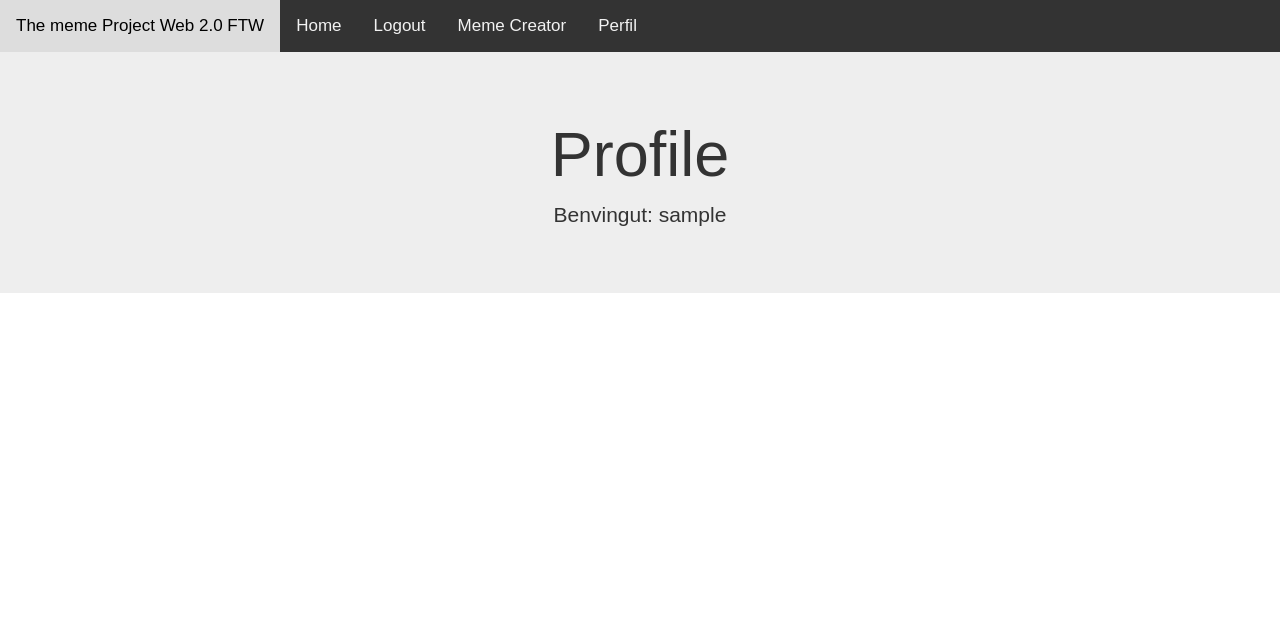
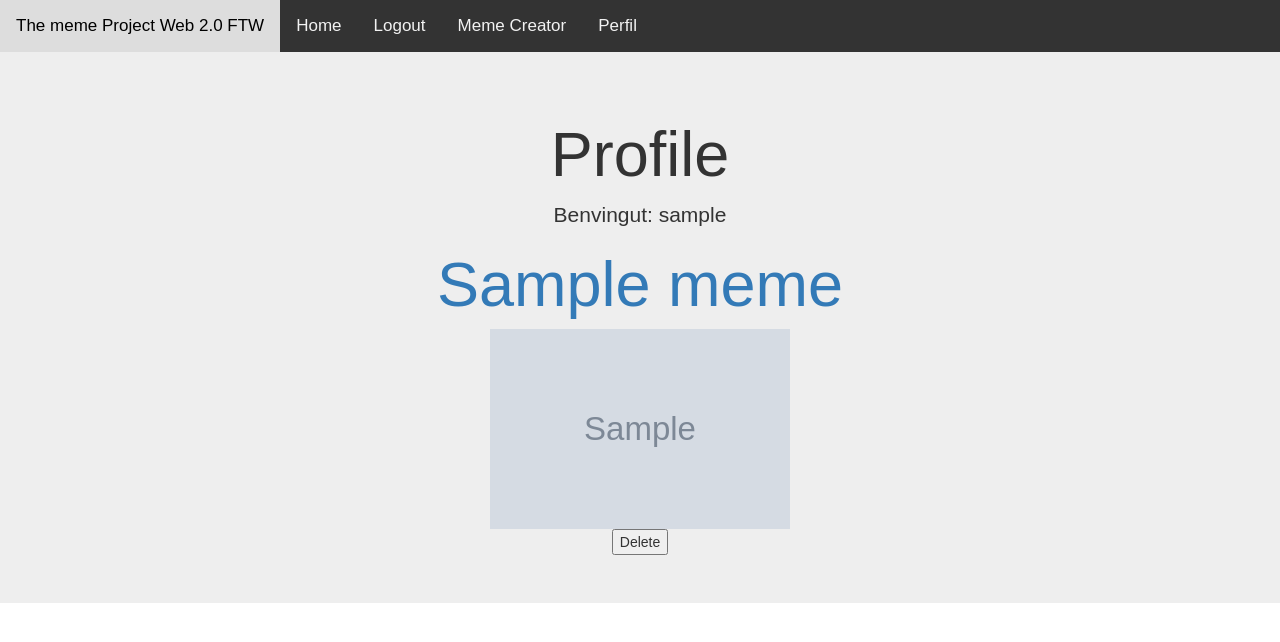
Before and after one commit to ferranmartinezlleida/WebMemeProject, a Django app: page /profile/ in a window 1280 px wide. Shown: the top 642 px of the page. Run offline with Django 3.2, Linux system fonts and the light colour scheme; a user stored in the database is signed in; tables that the repository leaves empty hold one stand-in row (values such as "Sample post"); grey boxes marked "Sample" are stand-in pictures; some libraries are stand-ins or nearby versions.

Commit message:
Bugs fixed

```diff
--- a/Main_Meme/views.py
+++ b/Main_Meme/views.py
@@ -129,8 +129,12 @@
 
 
 def deleteMeme(request):
+
     dictionari = request.POST.dict()
-    meme = Meme.objects.get(id=dictionari['Delete'])
+    try:
+        meme = Meme.objects.get(id=dictionari['Delete'])
+    except:
+        return HttpResponseRedirect("/profile/")
     title = meme.title
     meme.delete()
     return render(request,"meme_delete.html",{"meme_title":title})
--- a/templates/Profile.html
+++ b/templates/Profile.html
@@ -78,7 +78,7 @@ body {
 
         <h1>Profile</h1>
             <p>Benvingut: {{ user.username }}</p>
-        {% for meme in Meme %}
+        {% for meme in Memes %}
 
                 <meme>
 
@@ -93,3 +93,5 @@ body {
 
             {% endif %}
     </section>
+    </div>
+</body>
```
